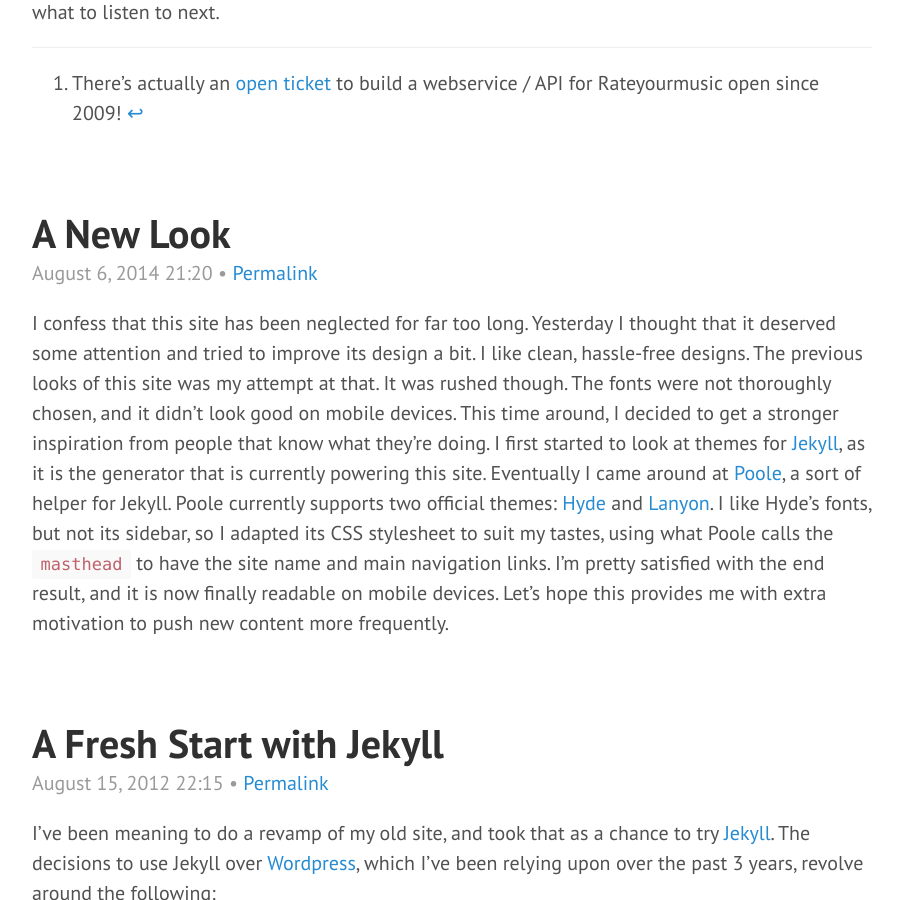
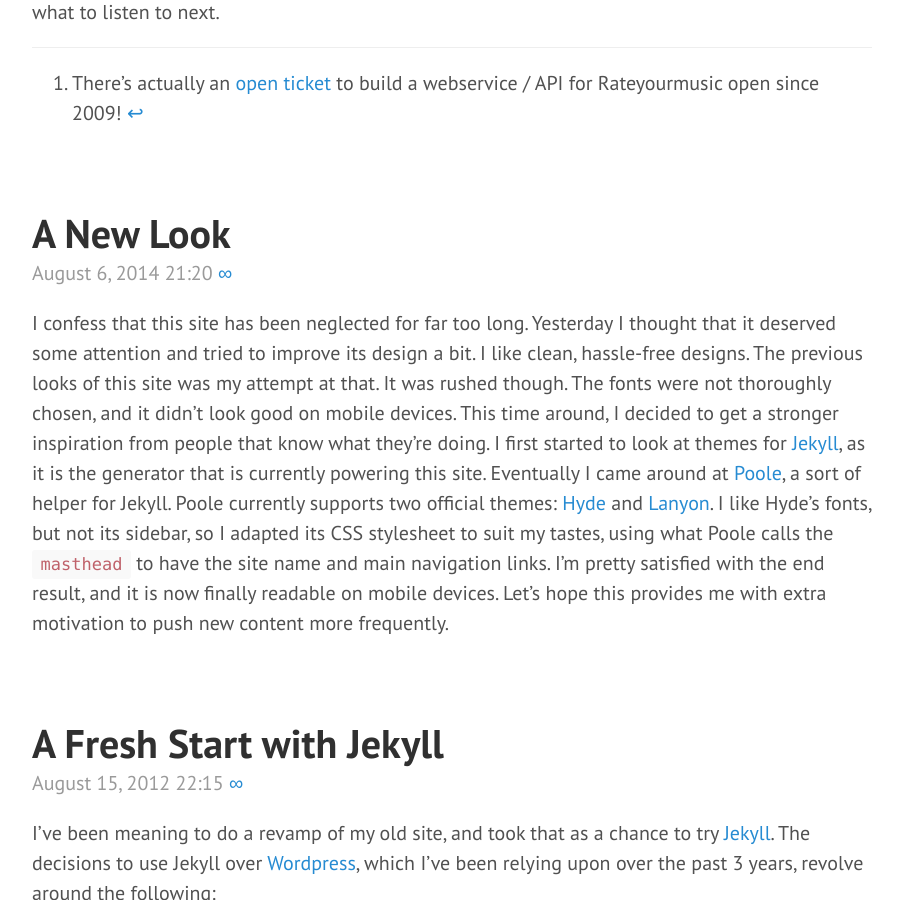
Before and after one commit to jcazevedo/jcazevedo.net, a Jekyll site: the page built from blog/index.html, in a window 1280 px wide and 900 px high, scrolled down 2371 px. Shown: the whole window, without its empty margins (188-1091 px from the left). Built offline with Jekyll 4.4.1, drawn with Linux system fonts in a browser that asks for light colours; the list of posts is cut into pages by our own code; some of the changed text lies outside the part shown.

Commit message:
Replace permalink by an infinity symbol

```diff
--- a/blog/index.html
+++ b/blog/index.html
@@ -6,7 +6,7 @@
 {% for post in paginator.posts %}
 <div class="post">
   <h1 class="post-title">{{ post.title }}</h1>
-  <span class="post-extra-header">{{ post.date | date: "%B %-d, %Y %H:%M" }} &bull; <a href="{{ post.url }}">Permalink</a></span>
+  <span class="post-extra-header">{{ post.date | date: "%B %-d, %Y %H:%M" }} <a href="{{ post.url }}">&#x221e;</a></span>
 
   {{ post.content }}
 </div>
```
